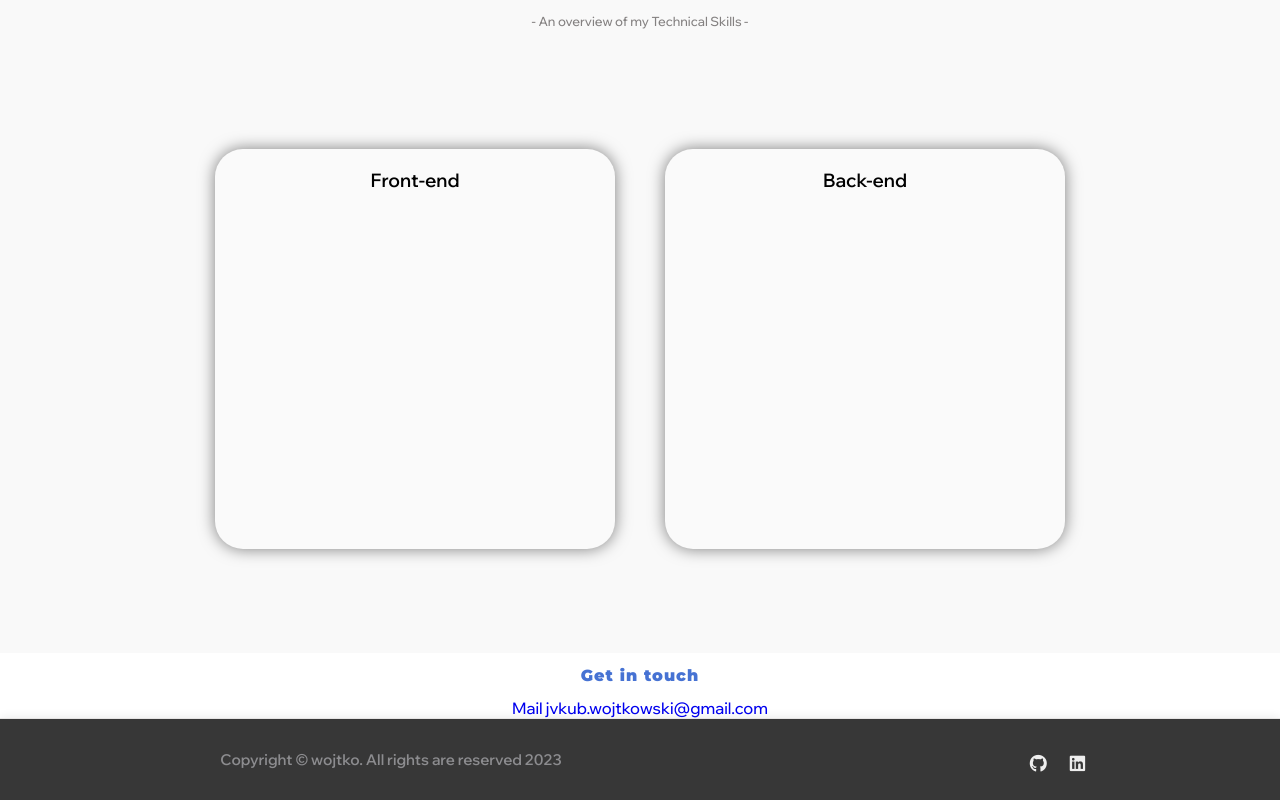
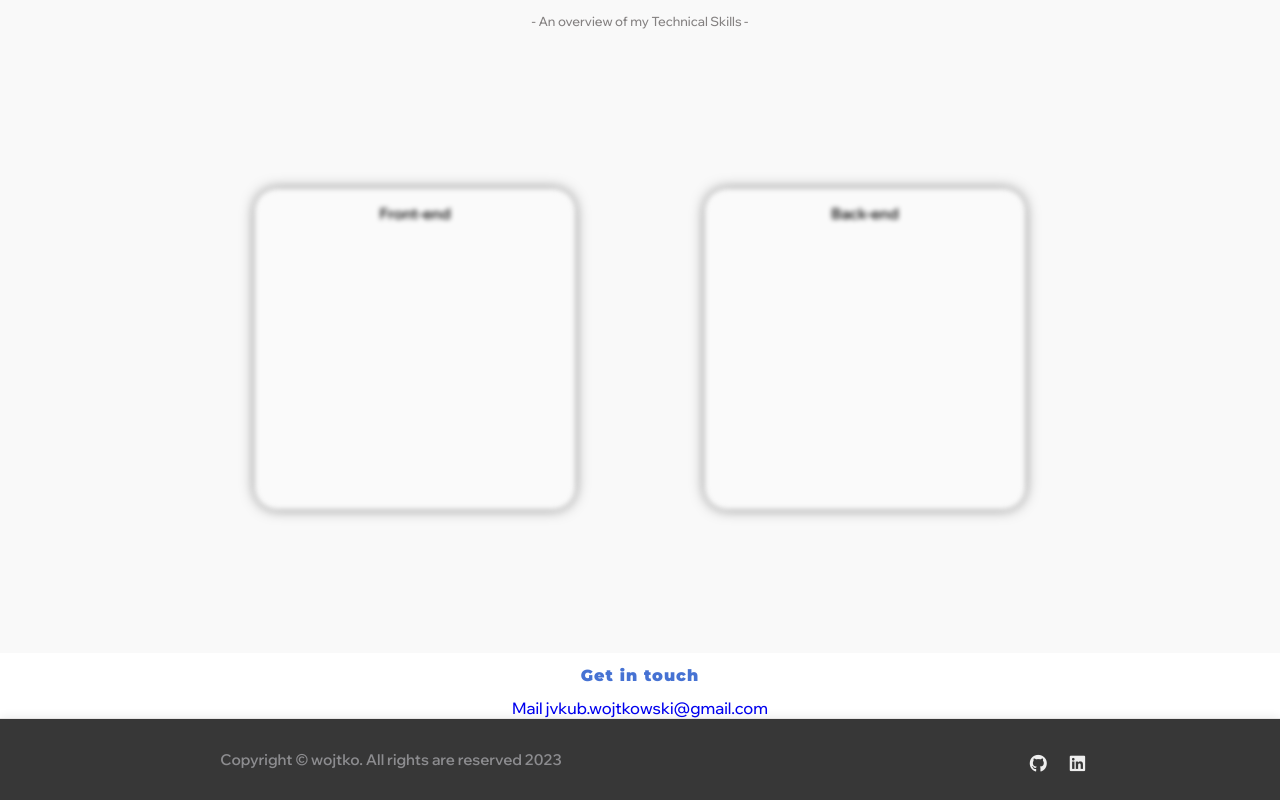
Before and after one commit to JakubWojtkowski/portfolio-website, a React (Create React App) app: page / in a window 1280 px wide. Shown: the part 1649-2449 px from the top of the page. Built offline with nearby package versions, Linux system fonts and the light colour scheme; some icons are missing.

Commit message:
Minor styling changes

```diff
--- a/public/styles.css
+++ b/public/styles.css
@@ -218,7 +218,7 @@ h2 {
 }
 
 .skills span {
-  color: #848181 ;
+  color: #848181;
   font-size: 0.8rem;
   padding-bottom: 10%;
 }
@@ -241,22 +241,16 @@ h2 {
   text-align: center;
   color: #000000;
   position: relative;
+  scale: 0.8;
+  filter: blur(3px);
 }
 
 .skill-item-card:hover {
   color: #fafafa;
   background-color: #000;
-  scale: 1.1;
-  animation: mymove 3s;
+  scale: 1;
+  filter: blur(0);
 }
-
-@keyframes mymove {
-  from {rotate: 0deg}
-  to {rotate: 5deg}
-  from {rotate: 0}
-  to {rotate: -5deg}
-}
-
 
 .skills-items:nth-child(2) {
   transition-delay: 200ms;
```
